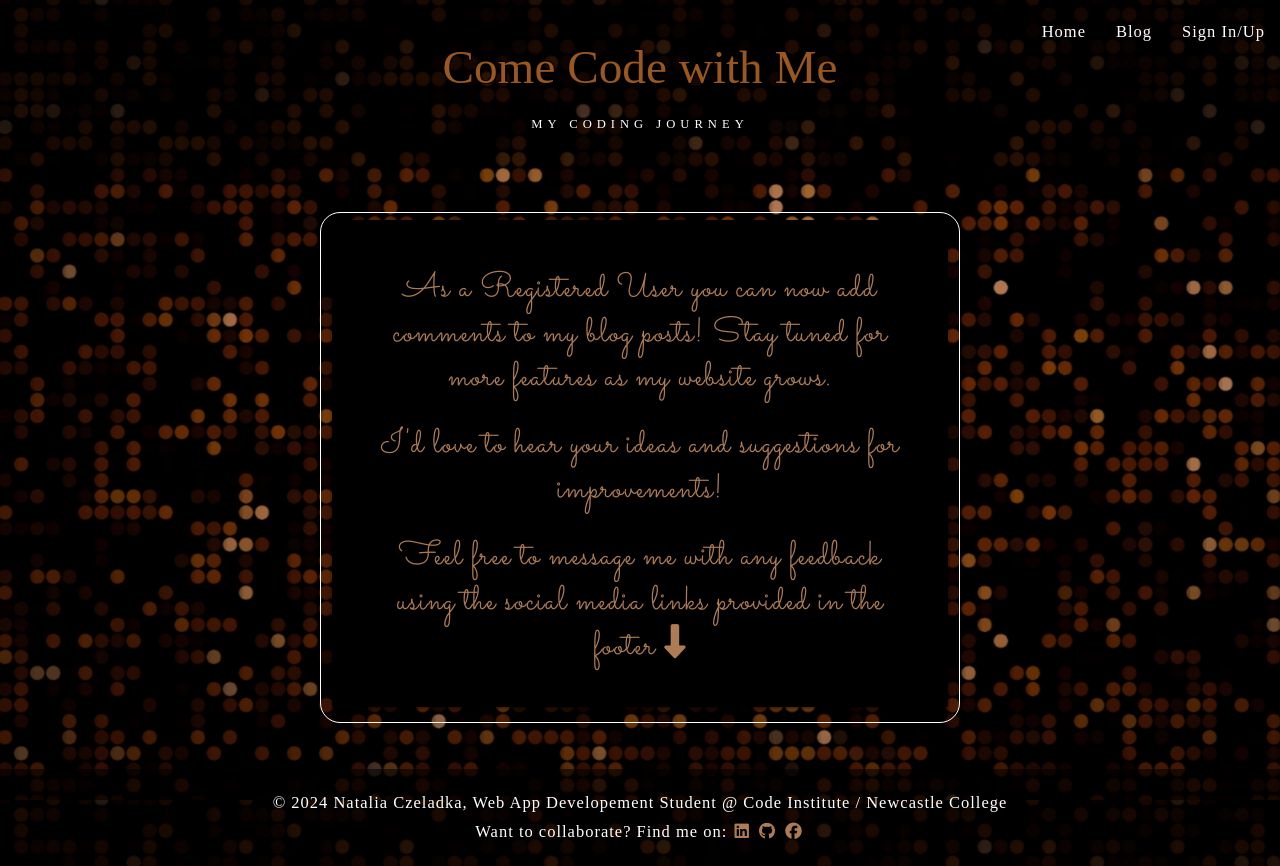
After one commit to NataliaCzeladka/come-code-with-me, a Flask app: template templates/welcome.html in a window 1280 px wide. The commit adds this page. Run offline with Flask 2, Linux system fonts and the light colour scheme; the template is opened without the code that fills it, so the values that code supplies are empty; some libraries are stand-ins or nearby versions; some web fonts are replaced.

Commit message:
Add session user welcome page

```diff
--- a/app.py
+++ b/app.py
@@ -50,6 +50,8 @@ def sign_up():
         # put the new user into 'session' cookie
         session["user"] = request.form.get("username").lower()
         flash("Registration Successful!")
+        return redirect(url_for("welcome", username=session["user"]))
+
     return render_template("sign_up.html")
 
 
@@ -65,7 +67,10 @@ def sign_in():
             if check_password_hash(
                 existing_user["password"], request.form.get("password")):
                     session["user"] = request.form.get("username").lower()
-                    flash("Welcome, {}".format(request.form.get("username")))
+                    flash("Welcome, {}!".format(
+                        request.form.get("username")))
+                    return redirect(url_for(
+                        "welcome", username=session["user"]))
             else:
                 # invalid password match
                 flash("Incorrect Username and/or Password")
@@ -75,8 +80,15 @@ def sign_in():
             # username doesn't exist
             flash("Incorrect Username and/or Password")
             return redirect(url_for("sign_in"))
+    return render_template("sign_in.html")
 
-    return render_template("sign_in.html")
+
+@app.route("/welcome/<username>", methods=["GET", "POST"])
+def welcome(username):
+    # grab the session user's username from db
+    username = mongo.db.users.find_one(
+        {"username": session["user"]})["username"]
+    return render_template("welcome.html", username=username)
 
 
 if __name__ == "__main__":
--- a/static/css/style.css
+++ b/static/css/style.css
@@ -64,8 +64,8 @@ nav {
 
 .intro div img {
     background-color: #000;
-    position: absolute;
-    width: 500px;
+    display: block;
+    width: 80%;
     padding: 20px;
     border: solid #fff 1px;
     border-radius: 20px;
@@ -119,7 +119,7 @@ nav {
 
 .flash-msg {
     font-family: 'Sacramento', serif;
-    color: #3bbea2;
+    color:#ad7c54;
     background-color: #00000095;
     margin: 10px;
 }
--- a/templates/home.html
+++ b/templates/home.html
@@ -3,10 +3,10 @@
 
     <section>
         <div class="row intro">
-            <div class="col s10 offset-s1 l4 offset-l1">
+            <div class="col s10 offset-s1 xl4 offset-xl1">
                 <img src="static/images/come_code_with_me_2.png" alt="Coding girl">
             </div>
-            <div class="col s10 offset-s1 l6 offset-l5 text-center black intro-text">
+            <div class="col s10 offset-s1 xl6 black intro-text">
                 <h4>
                     Hello there, fellow coding enthusiasts and aspiring developers!
                 </h4>
--- /dev/null
+++ b/templates/welcome.html
@@ -0,0 +1,16 @@
+{% extends "base.html" %}
+{% block content %}
+
+
+    <div class="row intro">
+        <form class="col s12 m8 l6 offset-l3 intro-text">
+            <div class="card-panel black center">
+                <h4>As a Registered User you can now add comments to my blog posts!
+                    Stay tuned for more features as my website grows.</h4>
+                <h4>I'd love to hear your ideas and suggestions for improvements!</h4>
+                <h4>Feel free to message me with any feedback using the social media links provided in the footer <i class="fa-solid fa-down-long"></i></h4>
+            </div>
+        </form>
+    </div>
+
+{% endblock %}
```
